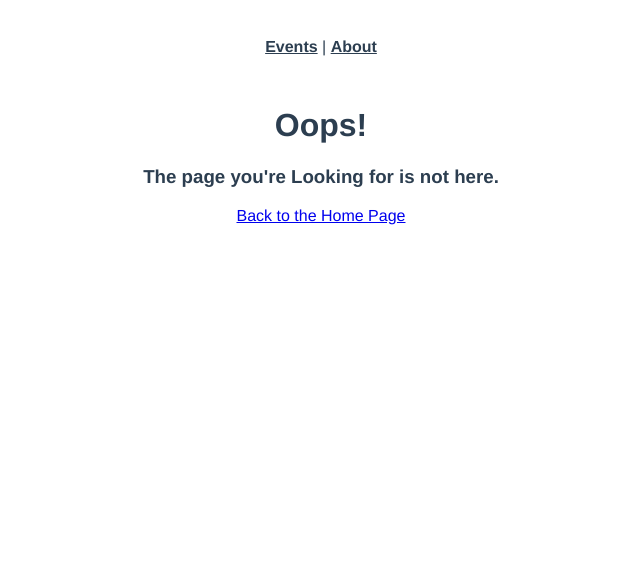
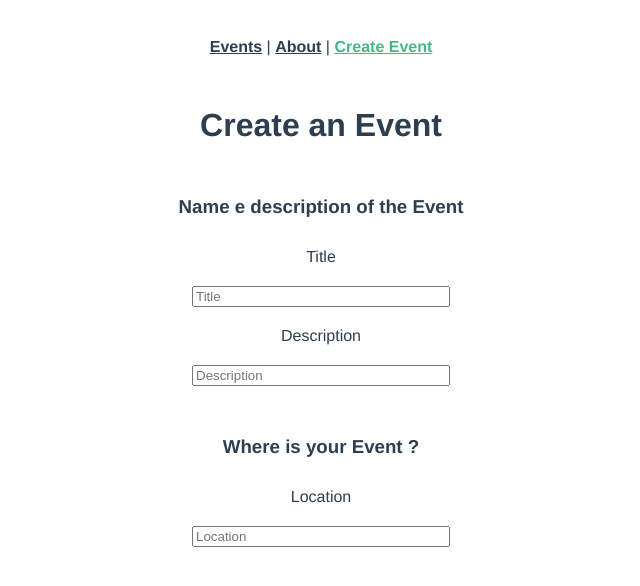
Before and after one commit to sylar9696/real-world-vue, a Vue app: page /create-event in a window 1280 px wide. Shown: the top 586 px of the page, without its empty margins (319-959 px from the left). Built offline with nearby package versions, Linux system fonts and the light colour scheme.

Commit message:
Create Form & baseInput

```diff
--- a/src/App.vue
+++ b/src/App.vue
@@ -6,7 +6,9 @@
 
     <div id="nav">
       <router-link :to="{ name: 'EventList' }">Events</router-link> |
-      <router-link :to="{ name: 'About' }">About</router-link>
+      <router-link :to="{ name: 'About' }">About</router-link> |
+      <!-- link per la pagina di creazione di un nuovo evento -->
+      <router-link :to="{ name: 'CreateEvent' }">Create Event</router-link>
     </div>
     <router-view />
   </div>
--- /dev/null
+++ b/src/components/BaseInput.vue
@@ -0,0 +1,32 @@
+<template>
+  <label>{{ label }}</label>
+  <input
+    v-bind="$attrs"
+    :placeholder="label"
+    class="field"
+    :value="modelValue"
+    @input="$emit('update:modelValue', $event.target.value)"
+  />
+</template>
+
+<script>
+export default {
+  props: {
+    label: {
+      type: String,
+      default: ''
+    },
+    modelValue: {
+      type: [String, Number],
+      default: ''
+    }
+  }
+}
+</script>
+
+<style scoped>
+input {
+  width: 250px;
+  margin: 20px 0;
+}
+</style>
--- a/src/router/index.js
+++ b/src/router/index.js
@@ -12,6 +12,8 @@ import EventService from '@/services/EventService.js'
 import GStore from '@/store'
 
 const About = () => import(/* webpackChunkName: "about" */ '../views/About.vue')
+const CreateEvent = () =>
+  import(/* webpackChunkName: "about" */ '../views/CreateEvent.vue')
 
 const routes = [
   {
@@ -77,6 +79,11 @@ const routes = [
     component: About
   },
   {
+    path: '/create-event',
+    name: 'CreateEvent',
+    component: CreateEvent
+  },
+  {
     path: '/:catchAll(.*)',
     name: 'NotFound',
     component: NotFound
--- /dev/null
+++ b/src/views/CreateEvent.vue
@@ -0,0 +1,47 @@
+<template>
+  <!-- Qui ci va il mio form con tutti i campi -->
+  <h1>Create an Event</h1>
+  <form>
+    <h3>Name e description of the Event</h3>
+    <BaseInput v-model="event.title" label="Title" type="text" />
+    <BaseInput v-model="event.description" label="Description" type="text" />
+    <h3>Where is your Event ?</h3>
+    <BaseInput v-model="event.location" label="Location" type="text" />
+  </form>
+</template>
+
+<script>
+import BaseInput from '@/components/BaseInput'
+export default {
+  data() {
+    return {
+      event: {
+        category: '',
+        title: '',
+        description: '',
+        location: '',
+        pets: 1,
+        extras: {
+          catering: false,
+          music: false
+        }
+      }
+    }
+  },
+  components: {
+    BaseInput
+  }
+}
+</script>
+
+<style scoped>
+h3 {
+  margin: 30px 0;
+}
+form {
+  display: flex;
+  flex-direction: column;
+  justify-content: center;
+  align-items: center;
+}
+</style>
```
